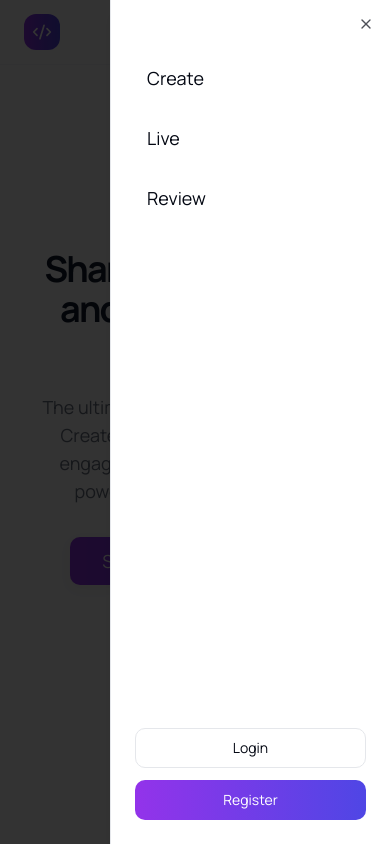
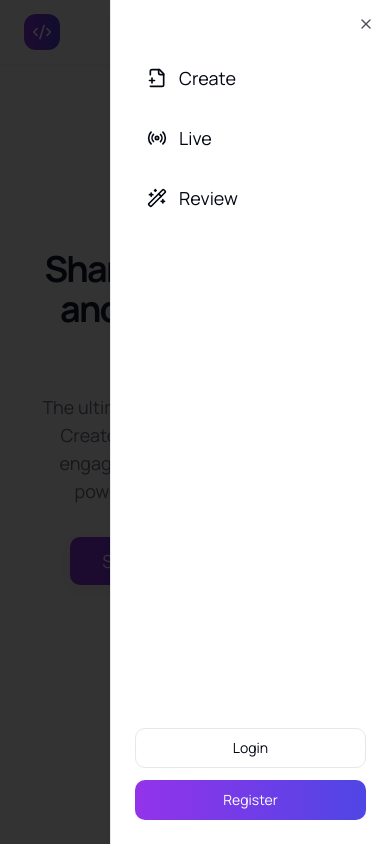
Before and after one commit to Nephyy1/nephyy-sharecode, a Next.js app: page / in a window 390 px wide. Both pictures are taken after a click on the button "Open menu". Built offline with nearby package versions, Linux system fonts and the light colour scheme.

Commit message:
Update Header.tsx

```diff
--- a/components/Header.tsx
+++ b/components/Header.tsx
@@ -3,14 +3,14 @@
 import Link from 'next/link';
 import { Button } from '@/components/ui/button';
 import { Sheet, SheetContent, SheetTrigger, SheetClose } from '@/components/ui/sheet';
-import { CodeXml, Menu } from 'lucide-react';
+import { CodeXml, Menu, FilePlus2, Radio, WandSparkles } from 'lucide-react';
 
 export default function Header() {
   const isLoggedIn = false;
   const navItems = [
-    { href: "/create", label: "Create" },
-    { href: "/live", label: "Live" },
-    { href: "/review", label: "Review" },
+    { href: "/create", label: "Create", icon: <FilePlus2 className="w-5 h-5" /> },
+    { href: "/live", label: "Live", icon: <Radio className="w-5 h-5" /> },
+    { href: "/review", label: "Review", icon: <WandSparkles className="w-5 h-5" /> },
   ];
 
   return (
@@ -56,7 +56,10 @@ export default function Header() {
                   <nav className="flex flex-col gap-4 mt-8">
                     {navItems.map((item) => (
                       <SheetClose key={item.href} asChild>
-                         <Link href={item.href} className="text-lg py-2 hover:bg-accent rounded-md px-3">{item.label}</Link>
+                         <Link href={item.href} className="flex items-center gap-3 text-lg py-2 hover:bg-accent rounded-md px-3">
+                            {item.icon}
+                            <span>{item.label}</span>
+                         </Link>
                       </SheetClose>
                     ))}
                   </nav>
```
